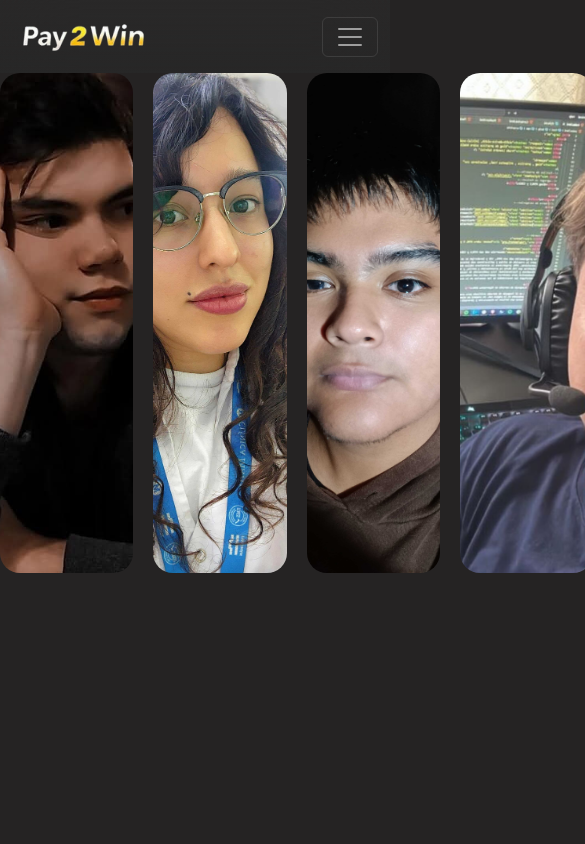
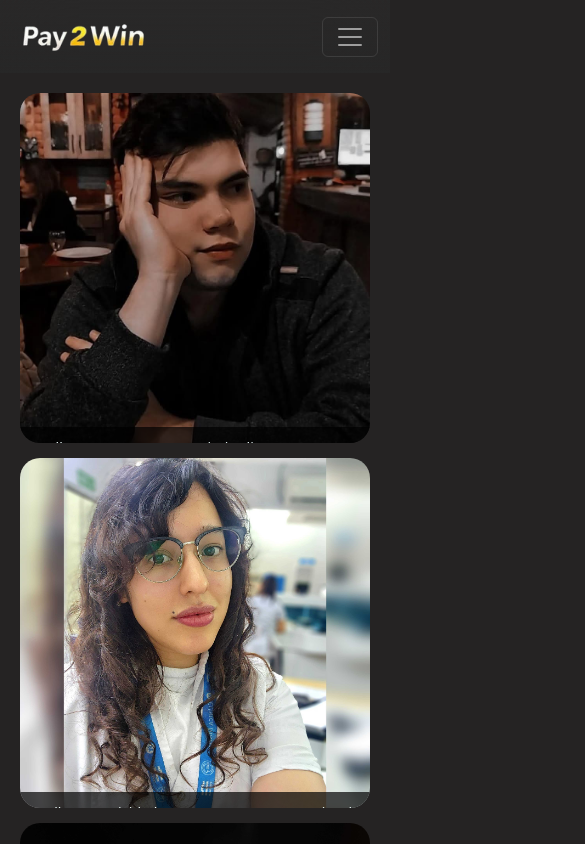
Before and after one commit to gomezivan94/React3-Equipo3, a React (Vite) app in the folder Pay-2-Win/: page /nosotros in a window 390 px wide. Shown: the top 844 px of the page, 585 px wide, since content can reach past the window. Built offline with nearby package versions, Linux system fonts and the light colour scheme; no server answers.

Commit message:
Arreglo la pagina nosotros y su versión responsive

```diff
--- a/Pay-2-Win/src/pages/Nosotros/Nosotros.css
+++ b/Pay-2-Win/src/pages/Nosotros/Nosotros.css
@@ -1,42 +1,91 @@
-.tarjeta {
-    width: 900px;
+.biograph {
+    width: 100%;
+    max-width: 900px;
     display: flex;
     justify-content: center;
     align-items: center;
     gap: 20px;
-
-
+    padding: 20px;
+    box-sizing: border-box;
+    margin: 0 auto;
 }
 
-.card-body {
+.presentacion {
     height: 500px;
-    flex :1;
+    flex: 1;
     border-radius: 20px;
     overflow: hidden;
     position: relative;
-    transition: 2s all ease;
+    transition: all 0.5s ease;
+    min-width: 0;
 }
 
-.card-img-top {
-    height: 100%;
+.tarjeta {
+    width: 100%;
     height: 100%;
     object-fit: cover;
     object-position: center;
 }
- .parrafo {
+
+.parrafo {
     position: absolute;
     bottom: 0;
+    left: 0;
     width: 100%;
-    color:azure;
-    background-color: black;
-    padding: 20px;
+    color: azure;
+    background-color: rgba(0, 0, 0, 0.7);
+    padding: 15px;
     text-align: center;
-    transform: translate(-100%);
+    transform: translateY(100%);
+    transition: transform 0.5s ease;
+    box-sizing: border-box;
+}
+
+.presentacion:hover {
+    flex: 4;
+}
+
+.presentacion:hover .parrafo {
+    transform: translateY(0);
+}
 
 
+@media (max-width: 992px) {
+    .biograph {
+        flex-wrap: wrap;
+    }
+
+    .presentacion {
+        flex: 1 1 calc(50% - 20px);
+        height: 400px;
+    }
 }
 
-.tarjeta :hover {
-    flex:4;
+@media (max-width: 768px) {
+    .biograph {
+        flex-direction: column;
+        gap: 15px;
+    }
 
+    .presentacion {
+        flex: 1 1 100%;
+        width: 100%;
+        max-width: 400px;
+        height: 350px;
+    }
+
+    .presentacion:hover {
+        flex: 1 1 100%;
+    }
 }
+
+@media (max-width: 480px) {
+    .presentacion {
+        height: 300px;
+    }
+
+    .parrafo {
+        padding: 10px;
+        font-size: 14px;
+    }
+}
--- a/Pay-2-Win/src/pages/Nosotros/Nosotros.jsx
+++ b/Pay-2-Win/src/pages/Nosotros/Nosotros.jsx
@@ -8,31 +8,31 @@ import Santi from "../AssetsPage/Santi.jpg";
 import Matias from "../AssetsPage/Matias.jpg";
 function Nosotros() {
   return (
-    <div class="tarjeta">
-     <div className="card-body">
-     <img src={Lautaro} class="card-img-top"  height={400} width={200}  alt="..."></img>
-     <p>Me llamo Lautaro Borges Licciardi, tengo 22 años, estudié en la Escuela Normal y ahora estoy masterizando mis habilidades de programación. Me gusta jugar juegos, ir al gimnasio y hacer videos para las redes.</p>
+    <div class="biograph">
+     <div className="presentacion">
+     <img src={Lautaro} class="tarjeta"  height={400} width={200}  alt="..."></img>
+     <p className='parrafo'>Me llamo Lautaro Borges Licciardi, tengo 22 años, estudié en la Escuela Normal y ahora estoy masterizando mis habilidades de programación. Me gusta jugar juegos, ir al gimnasio y hacer videos para las redes.</p>
      </div>
-     <div className="card-body">
-     <img src={Naty} class="card-img-top" height={400} width={200} alt="..."></img>
-     <p>Me llamo Natividad, tengo 34 años, soy Tecnica de Laboratorio, trabajo en una clinica, me gusta viajar, hacer trekking, el contacto con la naturaleza, amante del café, el chocolate y el vino, de vez en cuando suelo participar en talleres al respecto.</p>
+     <div className="presentacion">
+     <img src={Naty} class="tarjeta" height={400} width={200} alt="..."></img>
+     <p className='parrafo'>Me llamo Natividad, tengo 34 años, soy Tecnica de Laboratorio, trabajo en una clinica, me gusta viajar, hacer trekking, el contacto con la naturaleza, amante del café, el chocolate y el vino, de vez en cuando suelo participar en talleres al respecto.</p>
      </div>
-     <div className="card-body">
-     <img src={maxi} class="card-img-top" height={400} width={200} alt="..."></img>
-     <p>Me llamo Maximiliano Gamboa tengo 21 años estudio en la UNSTA (desarrollo de software),en la aticana curso de inglés ,me gusta jugar juego en la compu ,caminar y ir al gimnasio</p>
+     <div className="presentacion">
+     <img src={maxi} class="tarjeta" height={400} width={200} alt="..."></img>
+     <p className='parrafo'>Me llamo Maximiliano Gamboa tengo 21 años estudio en la UNSTA (desarrollo de software),en la aticana curso de inglés ,me gusta jugar juego en la compu ,caminar y ir al gimnasio</p>
      </div>
-     <div className="card-body">
-     <img src={Santi} class="card-img-top" height={400} width={200} alt="..."></img>
-     <p>Santiago Nieva Glembocki, 22 años.
+     <div className="presentacion">
+     <img src={Santi} class="tarjeta" height={400} width={200} alt="..."></img>
+     <p className='parrafo'>Santiago Nieva Glembocki, 22 años.
      Actualmente, por cursar 5to año de Ing. En sistemas de Información.Me gusta hacer deporte, disfrutar con amigos y aprender cosas nuevas.</p>
     </div>
-     <div className="card-body">
+     <div className="presentacion">
 
-     <img src={Ivan} class=" card-img-top" height={400} width={200} alt="..."></img>
-     <p>Iván Gomez, 31 años, Soporte IT / Help Desk. Disfruto aprender tecnologias nuevas y jugar videojuegos</p>
+     <img src={Ivan} class=" tarjeta" height={400} width={200} alt="..."></img>
+     <p className='parrafo'>Iván Gomez, 31 años, Soporte IT / Help Desk. Disfruto aprender tecnologias nuevas y jugar videojuegos</p>
      </div>
-     <div className="card-body">
-     <img src={Matias} class="card-img-top" height={400} width={200} alt="..."></img>
+     <div className="presentacion">
+     <img src={Matias} class="tarjeta" height={400} width={200} alt="..."></img>
      <p className='parrafo'>Me llamo Matias y tengo 40 años. Soy profesor de Ingles y dibujante. Trabajo en soporte tecnico de Personal, Cablevision y Fibertel hace 12 años. Amo la tecnologia y en especial, los videojuegos.</p>
      </div>
     </div>
```
